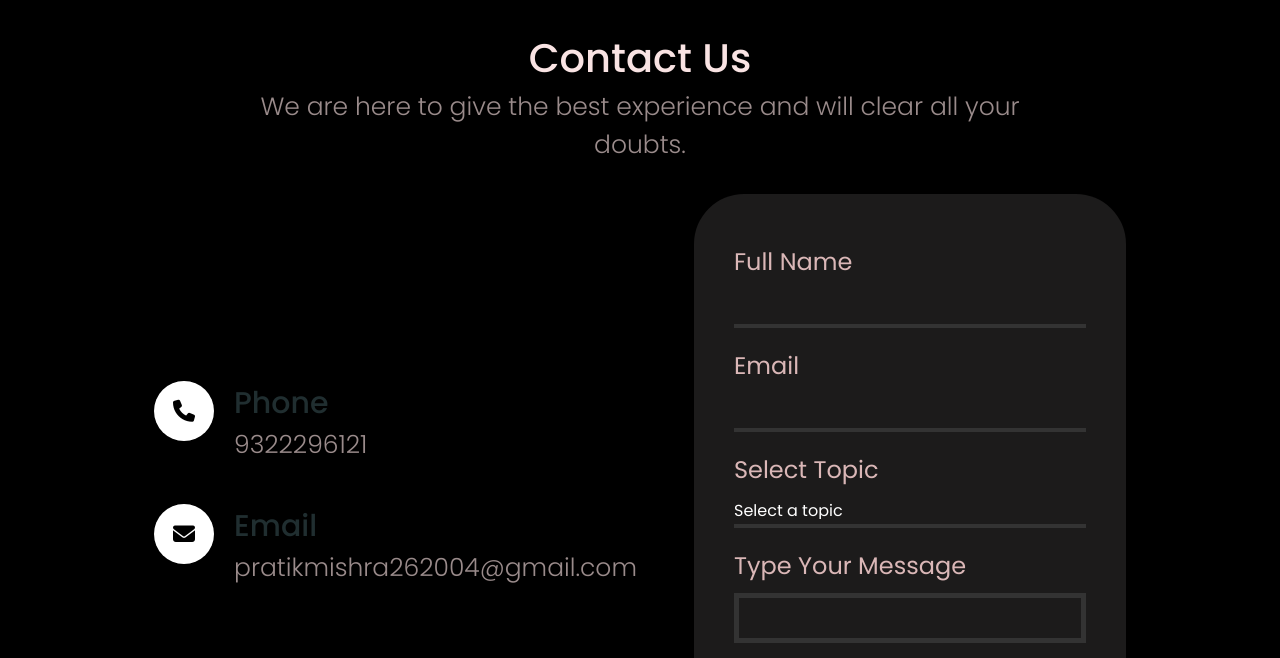
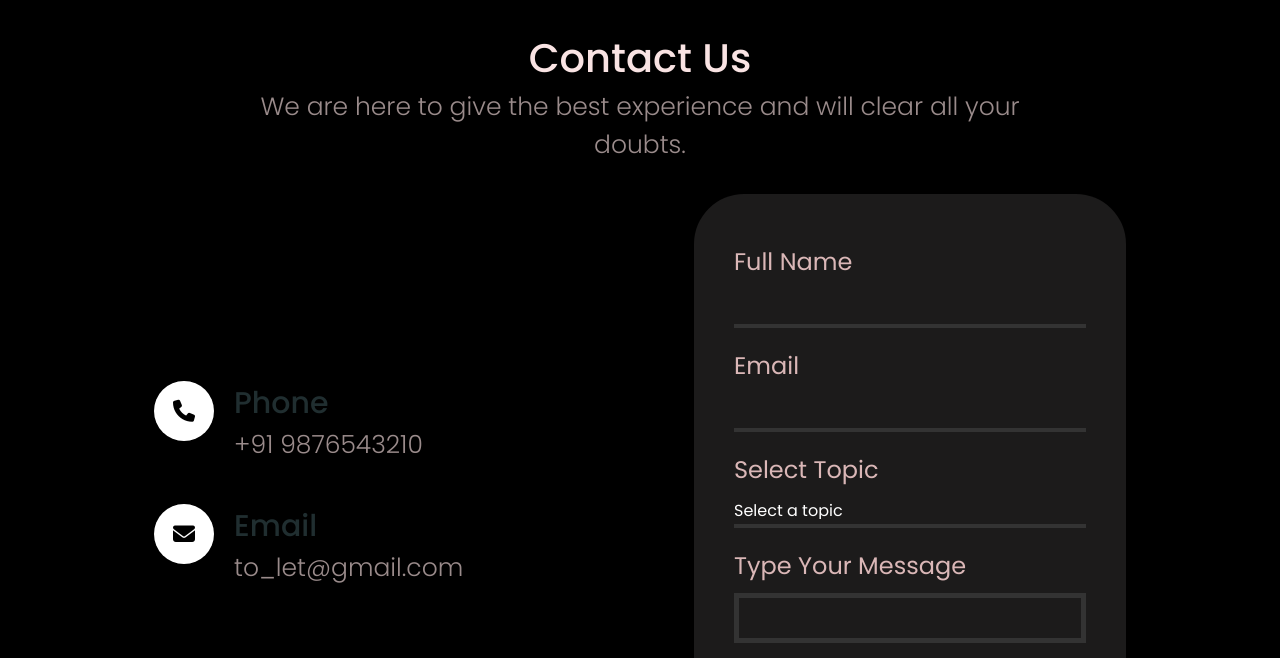
Before and after one commit to NehaKanaki/To-Let-Globe, a website: page views/contactus.html in a window 1280 px wide. Shown: the part 142-800 px from the top of the page. Drawn offline with Linux system fonts and the light colour scheme; some packages are replaced by stand-ins of ours; a script that the page names is missing.

Commit message:
Completed

```diff
--- a/views/contactus.html
+++ b/views/contactus.html
@@ -37,7 +37,7 @@
             </div>
             <div class="text">
               <h3>Phone</h3>
-              <p>9322296121</p>
+              <p>+91 9876543210</p>
             </div>
           </div>
           <div class="box">
@@ -46,7 +46,7 @@
             </div>
             <div class="text">
               <h3>Email</h3>
-              <p>pratikmishra262004@gmail.com</p>
+              <p>to_let@gmail.com</p>
             </div>
           </div>
         </div>
```
Also changed, not shown: README.md, 1 other file.
